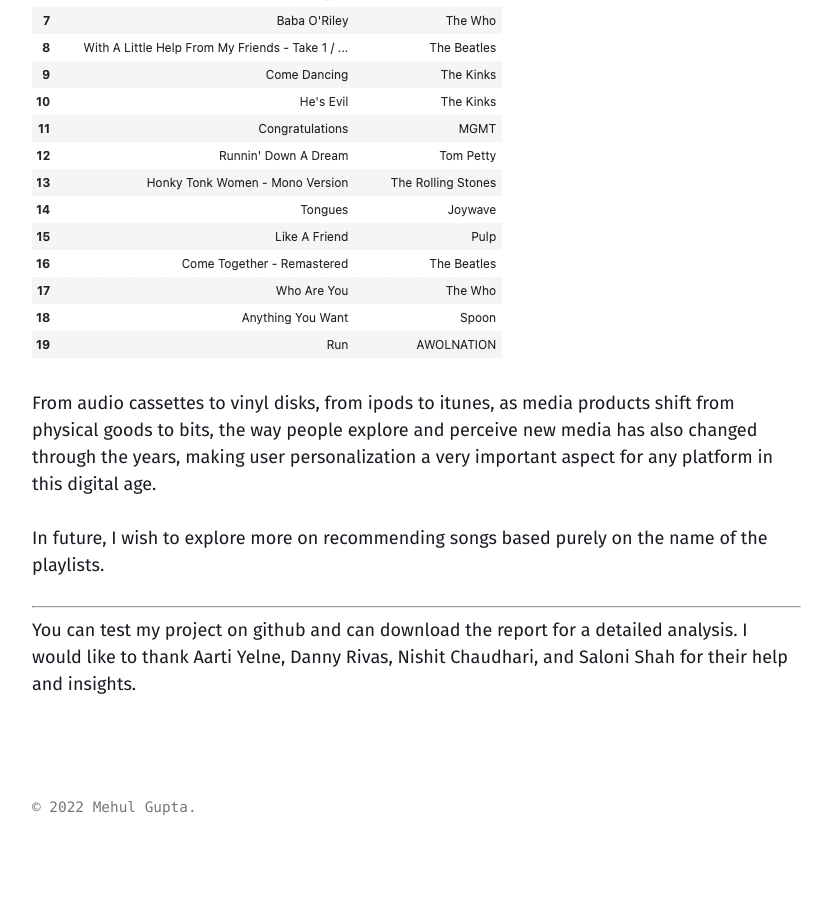
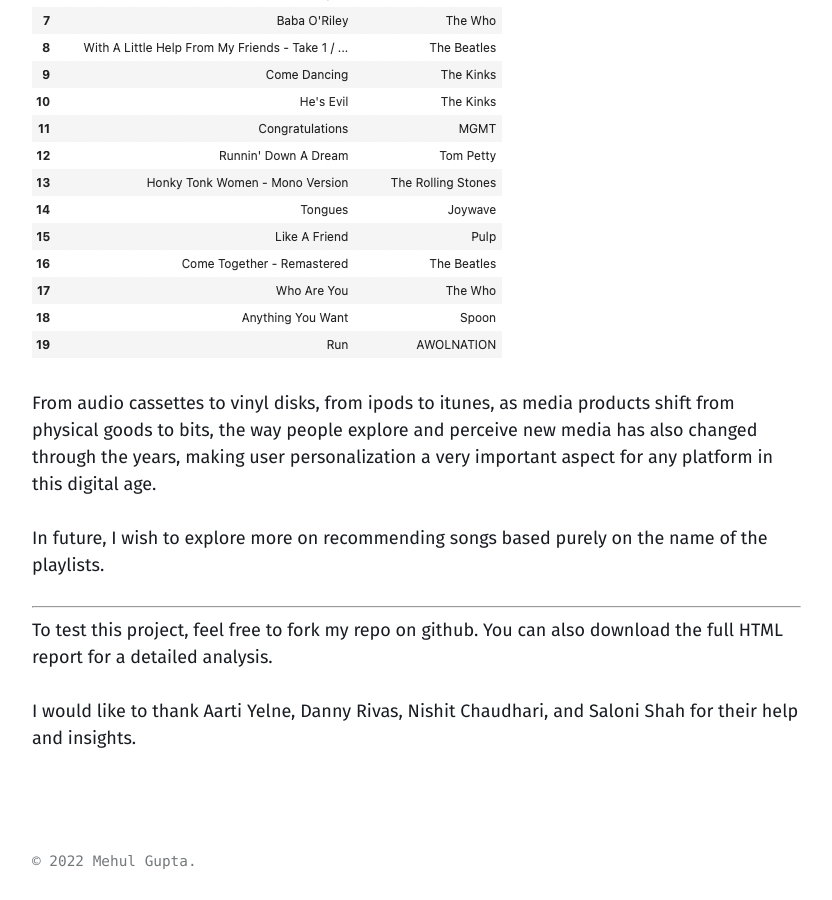
Before and after one commit to mehulg25/mehulg25.github.io, a Jekyll site: the page built from _projects/Recommendation-System.md, in a window 1280 px wide and 900 px high, scrolled down 4493 px. Shown: the whole window, without its empty margins (40-872 px from the left). Built offline with Jekyll 4.4.1, drawn with Linux system fonts in a browser that asks for light colours; before the commit the page ends 5339 px from its top, so only the background shows below that.

Commit message:
Minor Changes

```diff
--- a/_projects/Recommendation-System.md
+++ b/_projects/Recommendation-System.md
@@ -55,5 +55,6 @@
 
 ---
 
-You can test my project on github and can download the report for a detailed analysis.
+To test this project, feel free to fork my repo on github. You can also download the full HTML report for a detailed analysis.
+
 I would like to thank Aarti Yelne, Danny Rivas, Nishit Chaudhari, and Saloni Shah for their help and insights.
```
